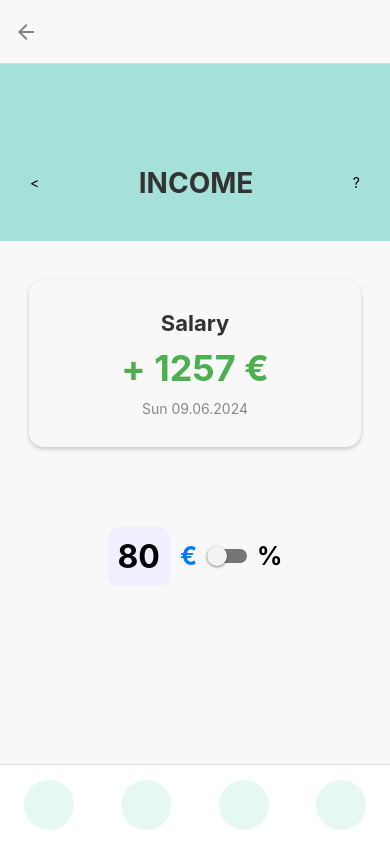
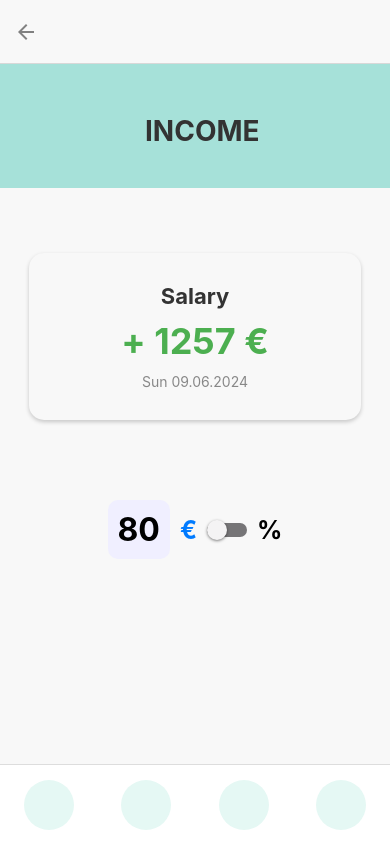
Before and after one commit to gpontas/velox, a React Native app: screen /DigitIncome in a window 390 px wide. Built offline with nearby package versions, Linux system fonts and the light colour scheme.

Commit message:
Digit şncome design changed

```diff
--- a/screens/DigitIncome.js
+++ b/screens/DigitIncome.js
@@ -8,15 +8,9 @@ const SalaryScreen = () => {
     <View style={styles.container}>
       {/* Header Section */}
       <View style={styles.header}>
-        <TouchableOpacity style={styles.backButton}>
-          {/* Back button */}
-          <Text>{'<'}</Text>
-        </TouchableOpacity>
+
         <Text style={styles.headerTitle}>INCOME</Text>
-        <TouchableOpacity style={styles.helpButton}>
-          {/* Question mark icon */}
-          <Text>?</Text>
-        </TouchableOpacity>
+
       </View>
 
       {/* Main Content */}
@@ -61,24 +55,21 @@ const styles = StyleSheet.create({
   },
   header: {
     backgroundColor: '#A6E1D9', // Green gradient background
-    paddingTop: 100, // Increased padding for more height
+    paddingTop: 50, // Increased padding for more height
     paddingBottom: 40, // Increase bottom padding for a larger header
     paddingHorizontal: 20,
     flexDirection: 'row',
     justifyContent: 'space-between',
     alignItems: 'center',
   },
-  backButton: {
-    padding: 10,
-  },
+
   headerTitle: {
+    marginLeft:125  ,
     fontSize: 28,
     fontWeight: 'bold',
     color: '#333',
   },
-  helpButton: {
-    padding: 10,
-  },
+
   content: {
     flex: 1,
     justifyContent: 'center', // Center vertically
```
